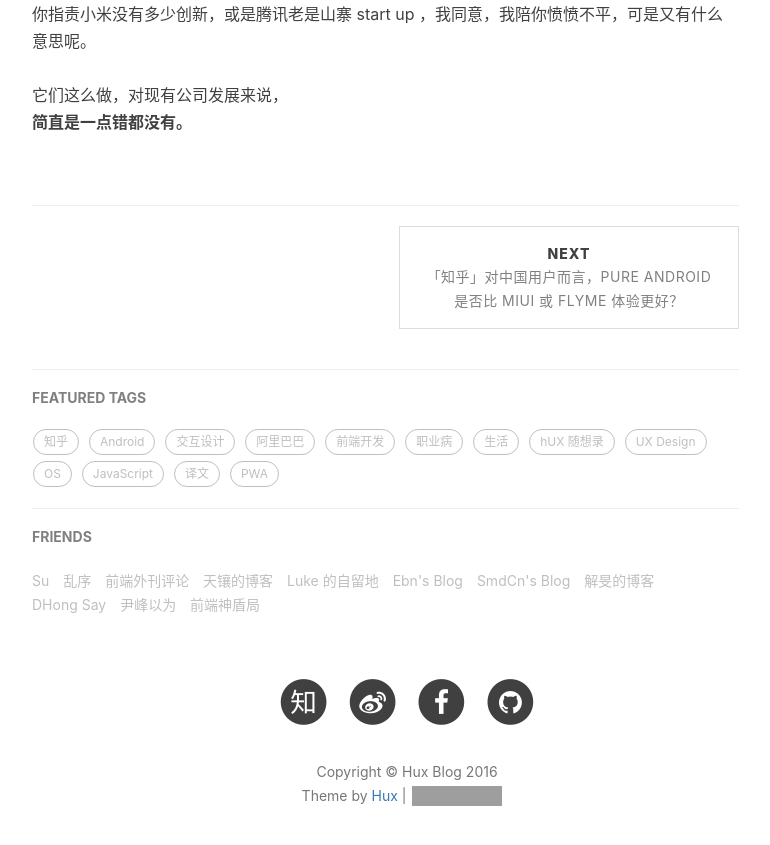
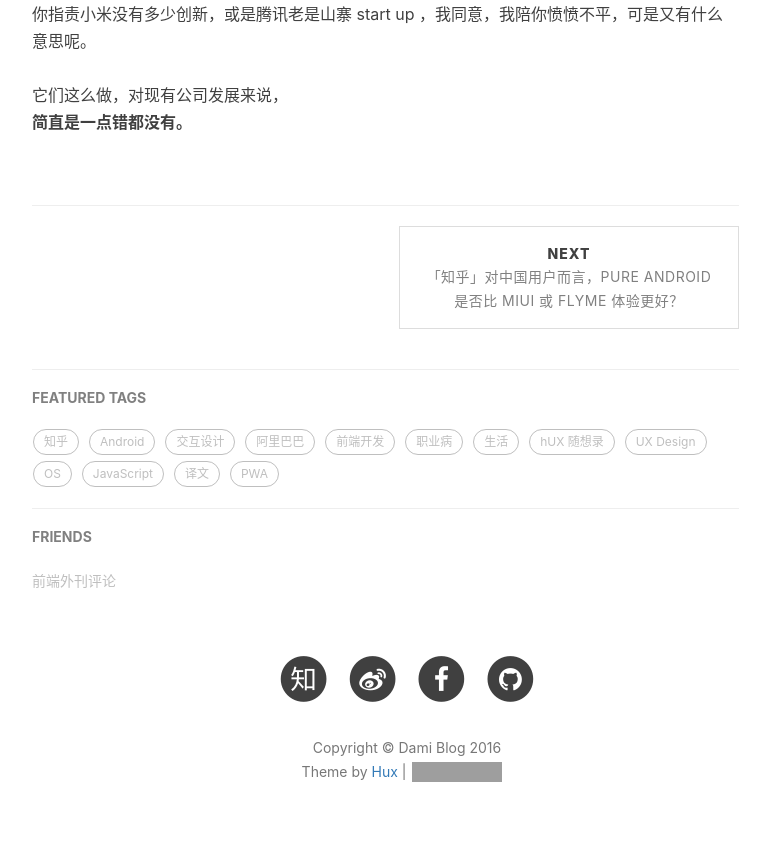
Before and after one commit to vtxf/vtxf.github.io, a Jekyll site: the page built from _posts/2014-08-16-miui6.markdown, in a window 1280 px wide and 900 px high, scrolled down 1741 px. Shown: the top 845 px of the window, without its empty margins (233-1003 px from the left). Built offline with Jekyll 4.4.1, drawn with Linux system fonts in a browser that asks for light colours; nearby versions of some CDN libraries; comment, search, counter and statistics services are not loaded; grey boxes are pictures that could not be loaded.

Commit message:
修改配置文件

```diff
--- a/_config.yml
+++ b/_config.yml
@@ -1,22 +1,22 @@
 # Site settings
-title: Hux Blog
-SEOTitle: 黄玄的博客 | Hux Blog
+title: Dami Blog
+SEOTitle: Dami Blog
 header-img: img/home-bg.jpg
-email: huxpro@gmail.com
-description: "关于前端与设计、黑客与画家 | 黄玄，Web & Mobile Lover，Front-End Engineer，UX Designer | 这里是 @Hux黄玄 的个人博客，与你一起发现更大的世界。"
-keyword: "黄玄, Hux黄玄, Hux, 鬼栈, huxpro, @huxpro, 黄玄的博客, Hux Blog, 博客, 个人网站, 互联网, 前端, 设计, 产品, 肖玉, Lynn, 肖玉的男朋友"
-url: "https://huangxuan.me"              # your host, for absolute URL
+email: txiaofei@aliyun.com
+description: "玩一下"
+keyword: "Dami Blog"
+url: "http://dami.blog"              # your host, for absolute URL
 baseurl: ""                             # for example, '/blog' if your blog hosted on 'host/blog'
 
 
 
 # SNS settings
 RSS: false
-weibo_username:     huxpro
-zhihu_username:     huxpro
-github_username:    huxpro
-#twitter_username:  huxpro
-facebook_username:  huxpro
+weibo_username:     txf
+zhihu_username:     txf
+github_username:    txf
+#twitter_username:  txf
+facebook_username:  txf
 # linkedin_username:  firstname-lastname-idxxxx
 
 
@@ -51,7 +51,7 @@
 #disqus_username: _your_disqus_short_name_
 
 # Duoshuo settings
-duoshuo_username: huxblog
+duoshuo_username: txf
 # Share component is depend on Comment so we can NOT use share only.
 duoshuo_share: true                     # set to false if you want to use Comment without Sharing
 
@@ -63,15 +63,15 @@
 # ba_track_id: [your track id]
 
 # Google Analytics
-ga_track_id: 'UA-49627206-1'            # Format: UA-xxxxxx-xx
-ga_domain: huangxuan.me
+ga_track_id: 'UA-XXXXXXX-X'            # Format: UA-xxxxxx-xx
+ga_domain: dami.blog
 
 
 
 # Sidebar settings
 sidebar: true                           # whether or not using Sidebar.
-sidebar-about-description: "写写代码，做做设计，<br>离开世界之前，一切都是过程"
-sidebar-avatar: /img/avatar-hux.jpg      # use absolute URL, seeing it's used in both `/` and `/about/`
+sidebar-about-description: "玩一下"
+sidebar-avatar: /img/avatar-txf.jpg      # use absolute URL, seeing it's used in both `/` and `/about/`
 
 
 
@@ -90,37 +90,7 @@
 # Friends
 friends: [
     {
-        title: "Su",
-        href: "http://su.gallery/"
-    },{
-        title: "乱序",
-        href: "http://mida.re/"
-    },{
         title: "前端外刊评论",
         href: "http://qianduan.guru/"
-    },{
-        title: "天镶的博客",
-        href: "http://lingyu.wang/"
-    },{
-        title: "Luke 的自留地",
-        href: "http://hmqk1995.github.io"
-    },{
-        title: "Ebn's Blog",
-        href: "http://ebnbin.com/"
-    },{
-        title: "SmdCn's Blog",
-        href: "http://blog.smdcn.net"
-    },{
-        title: "解旻的博客",
-        href: "http://xieminis.me/"
-    },{
-        title: "DHong Say",
-        href: "http://dhong.co"
-    },{
-        title: "尹峰以为",
-        href: "http://ingf.github.io/"
-    },{
-        title: "前端神盾局",
-        href: "http://wepiaofei.github.io/blog/"
     }
 ]
```
